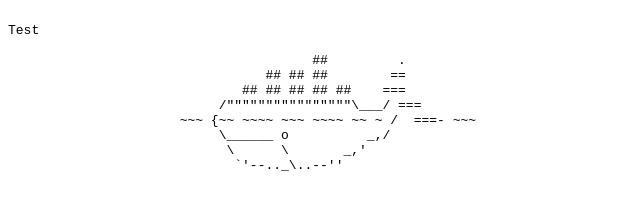
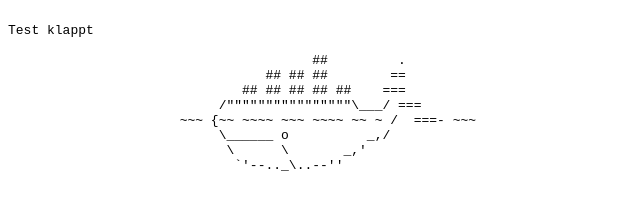
Before and after one commit to dustinassmann/test2, a plain HTML site: page index.html in a window 1280 px wide. Shown: the full height of the page, 0-640 px from the left. Drawn offline with Linux system fonts and the light colour scheme.

Commit message:
testklappt

```diff
--- a/index.html
+++ b/index.html
@@ -1,5 +1,5 @@
 <xmp>
-Test
+Test klappt
 
                                        ##         .
                                  ## ## ##        ==
```
